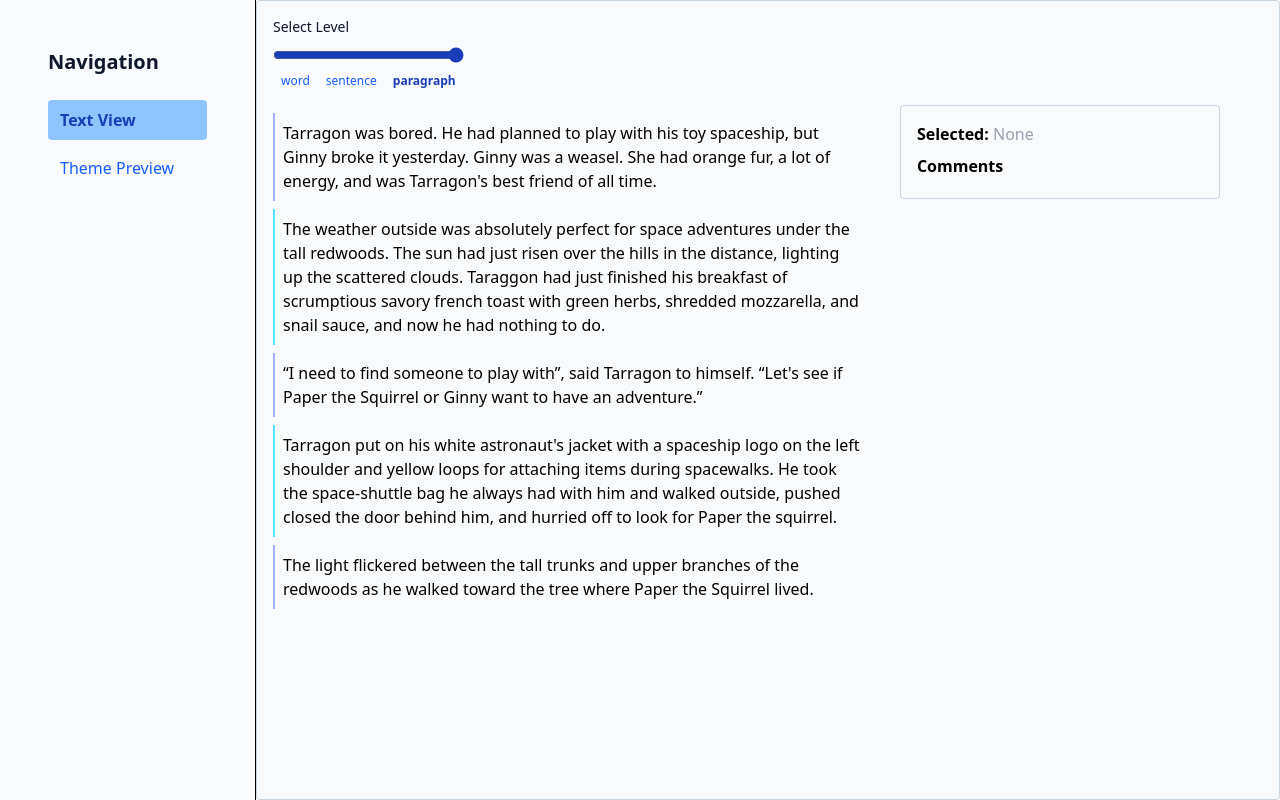
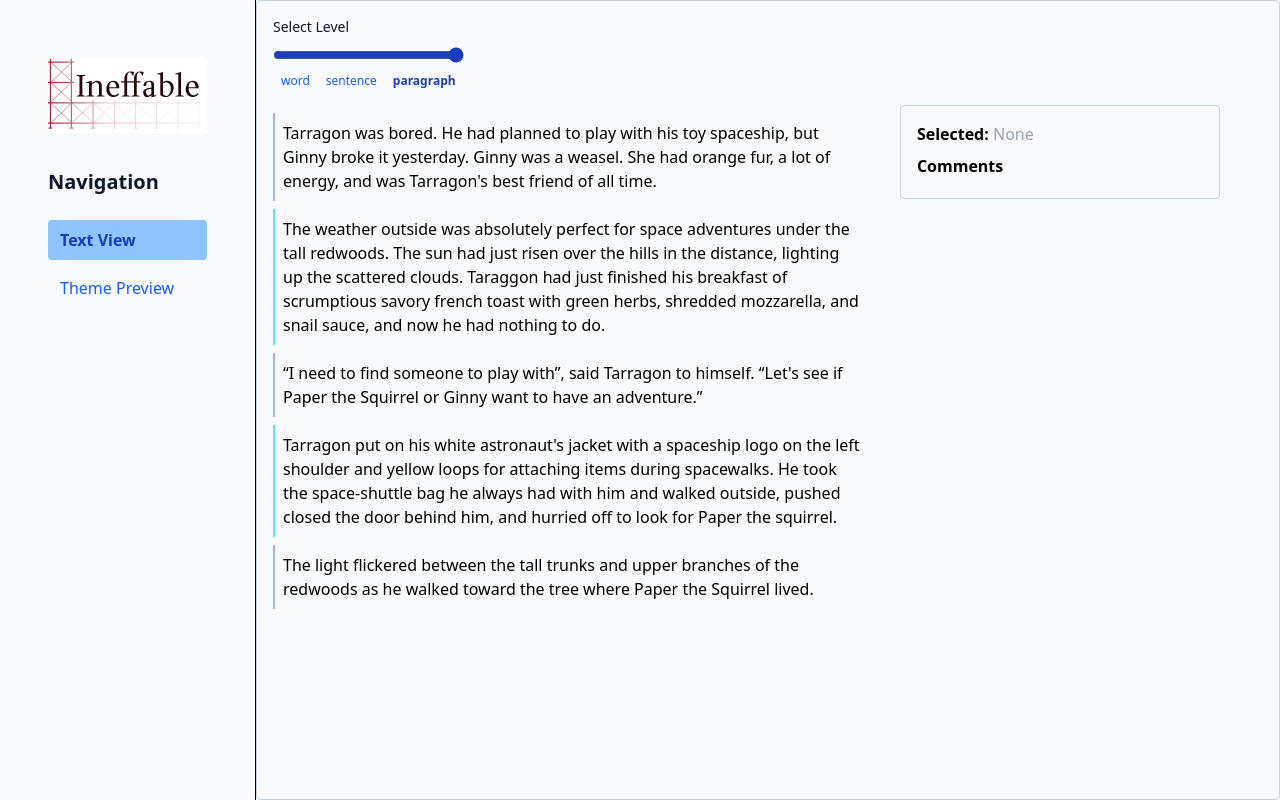
Before and after one commit to shnayder/ineffable, a React (Vite) app in the folder src/ineffable/: page / in a window 1280 px wide. Built offline with nearby package versions, Linux system fonts and the light colour scheme.

Commit message:
Add logo

```diff
--- a/src/ineffable/src/app/app.tsx
+++ b/src/ineffable/src/app/app.tsx
@@ -13,6 +13,7 @@ const App = () => {
   return (
     <div className="app-container flex h-screen">
       <nav className="sidebar w-64 bg-surface-bg-base border-r p-12 flex flex-col">
+        <img src="/src/assets/ineffable-logo.svg" alt="Ineffable Logo" className="mb-6 w-48 h-24 mx-auto" />
         <h2 className="text-xl font-bold mb-6 text-neutral-fg">Navigation</h2>
         <ul className="flex flex-col gap-2">
           {NAV_ITEMS.map(item => (
```
Also changed, not shown: src/ineffable/src/assets/ineffable-logo.svg (added).
